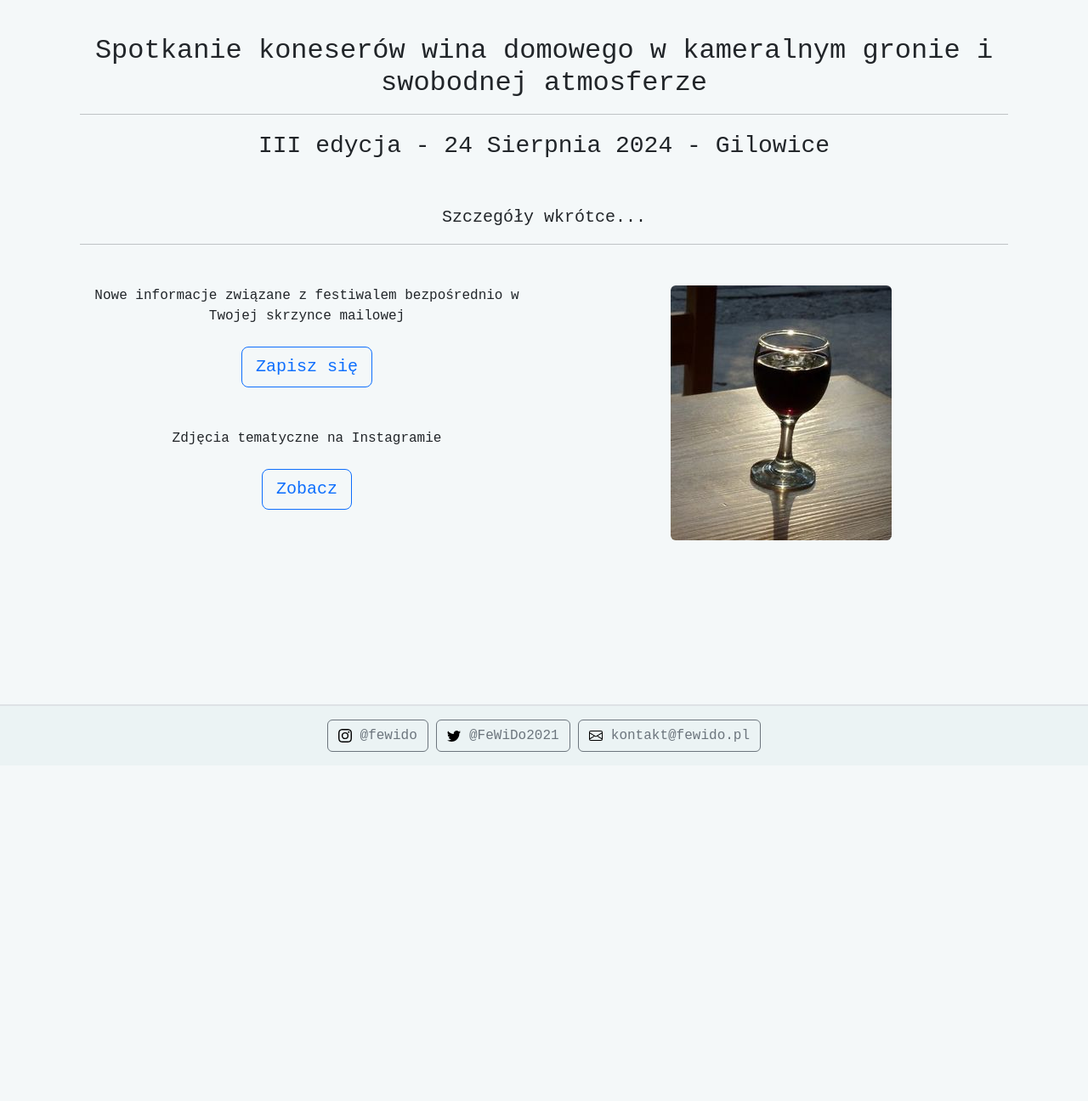
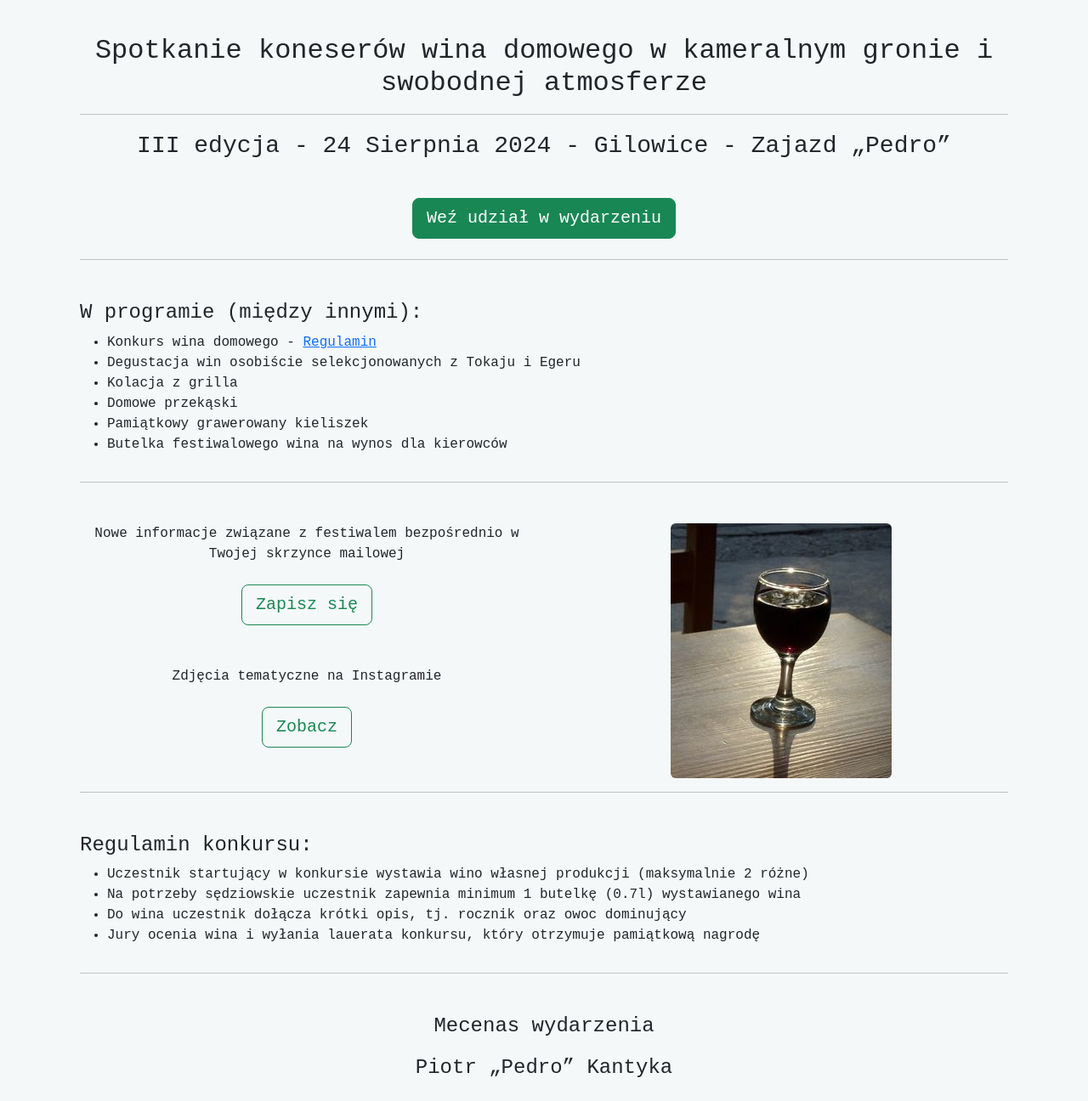
Before and after one commit to morgoth/fewido, a Jekyll site: the page built from index.html, in a window 1280 px wide and 1400 px high, scrolled down 395 px, cut to the strip 104-1400 px from the top of the window. Shown: the whole strip at 85% size. Built offline with Jekyll 4.4.1, drawn with Linux system fonts in a browser that asks for light colours; some web fonts are replaced.

Commit message:
Open registration

```diff
--- a/index.html
+++ b/index.html
@@ -27,10 +27,27 @@
     <div class="col mx-auto text-center">
       <h2>Spotkanie koneserów wina domowego w kameralnym gronie i swobodnej atmosferze</h2>
       <hr>
-      <p class="fs-3 mt-3">III edycja - 24 Sierpnia 2024 - Gilowice</p>
-      <div class="fs-5 mt-5">
-        Szczegóły wkrótce...
-      </div>
+      <p class="fs-3 mt-3">III edycja - 24 Sierpnia 2024 - Gilowice - Zajazd &bdquo;Pedro&rdquo;</p>
+    </div>
+  </div>
+
+  <h4 class="text-center my-4">
+    <a href="https://2024.fewido.pl" class="btn btn-success btn-lg">Weź udział w wydarzeniu</a>
+  </h4>
+
+  <hr>
+
+  <div class="row mt-5">
+    <div class="col mx-auto">
+      <h4>W programie (między innymi):</h4>
+      <ul>
+        <li>Konkurs wina domowego - <a href="#regulamin">Regulamin</a></li>
+        <li>Degustacja win osobiście selekcjonowanych z Tokaju i Egeru</li>
+        <li>Kolacja z grilla</li>
+        <li>Domowe przekąski</li>
+        <li>Pamiątkowy grawerowany kieliszek</li>
+        <li>Butelka festiwalowego wina na wynos dla kierowców</li>
+      </ul>
     </div>
   </div>
 
@@ -39,12 +56,35 @@
   <div class="row mt-5">
     <div class="col-12 col-lg-6 mx-auto text-center">
       <p class="mb-4">Nowe informacje związane z festiwalem bezpośrednio w Twojej skrzynce mailowej</p>
-      <p><a href="https://buttondown.email/fewido" class="btn btn-outline-primary btn-lg">Zapisz się</a></p>
+      <p><a href="https://buttondown.email/fewido" class="btn btn-outline-success btn-lg">Zapisz się</a></p>
       <p class="mb-4 mt-5">Zdjęcia tematyczne na Instagramie</p>
-      <p><a href="https://www.instagram.com/fewido/" class="btn btn-outline-primary btn-lg">Zobacz</a></p>
+      <p><a href="https://www.instagram.com/fewido/" class="btn btn-outline-success btn-lg">Zobacz</a></p>
     </div>
     <div class="col text-center">
       <img src="/assets/images/kieliszek-wina.jpg" width="260" height="300" class="rounded img-fluid" alt="Kieliszek wina">
     </div>
   </div>
+
+  <hr>
+
+  <div class="row mt-5">
+    <div class="col mx-auto">
+      <h4 id="regulamin">Regulamin konkursu:</h4>
+      <ul>
+        <li>Uczestnik startujący w konkursie wystawia wino własnej produkcji (maksymalnie 2 różne)</li>
+        <li>Na potrzeby sędziowskie uczestnik zapewnia minimum 1 butelkę (0.7l) wystawianego wina</li>
+        <li>Do wina uczestnik dołącza krótki opis, tj. rocznik oraz owoc dominujący</li>
+        <li>Jury ocenia wina i wyłania lauerata konkursu, który otrzymuje pamiątkową nagrodę</li>
+      </ul>
+    </div>
+  </div>
+
+  <hr>
+
+  <div class="row mt-5">
+    <div class="col mx-auto text-center">
+      <h4>Mecenas wydarzenia</h4>
+      <p class="fs-4 mt-3">Piotr &bdquo;Pedro&rdquo; Kantyka</p>
+    </div>
+  </div>
 </div>
```
